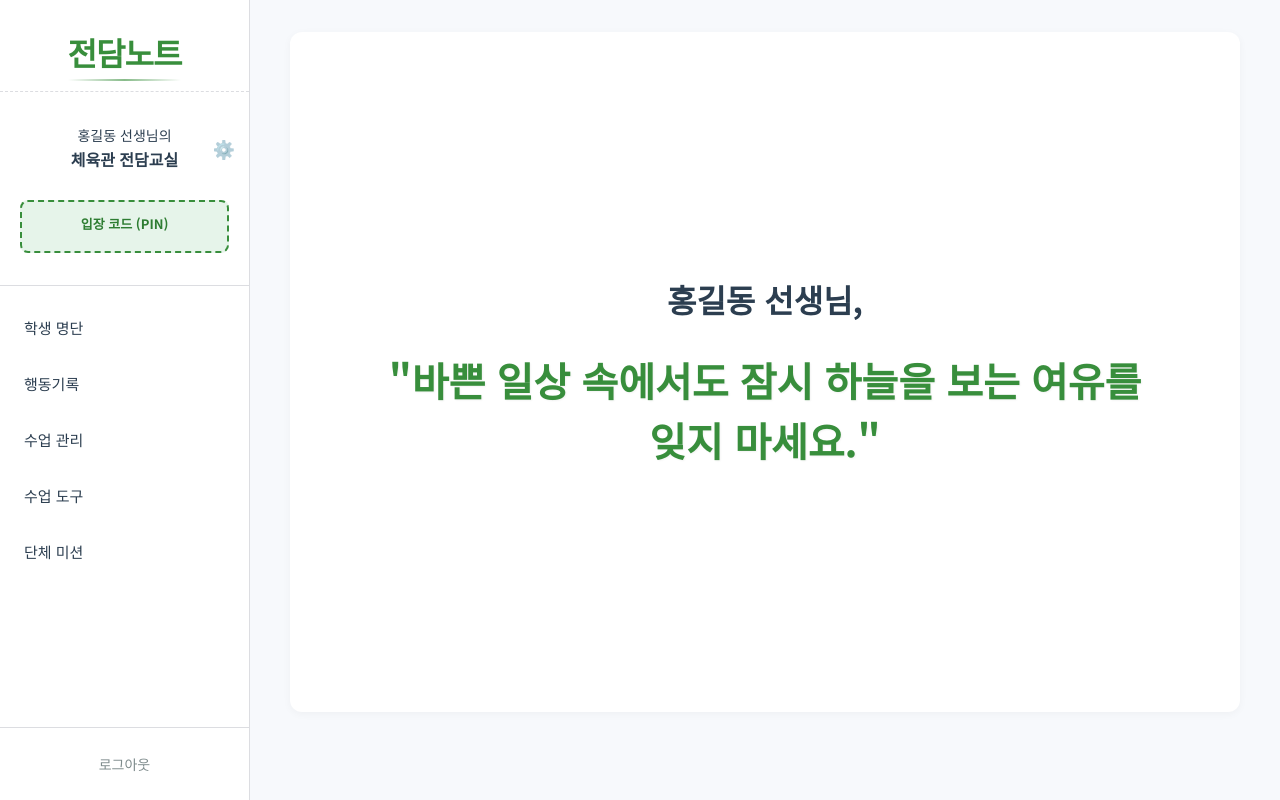
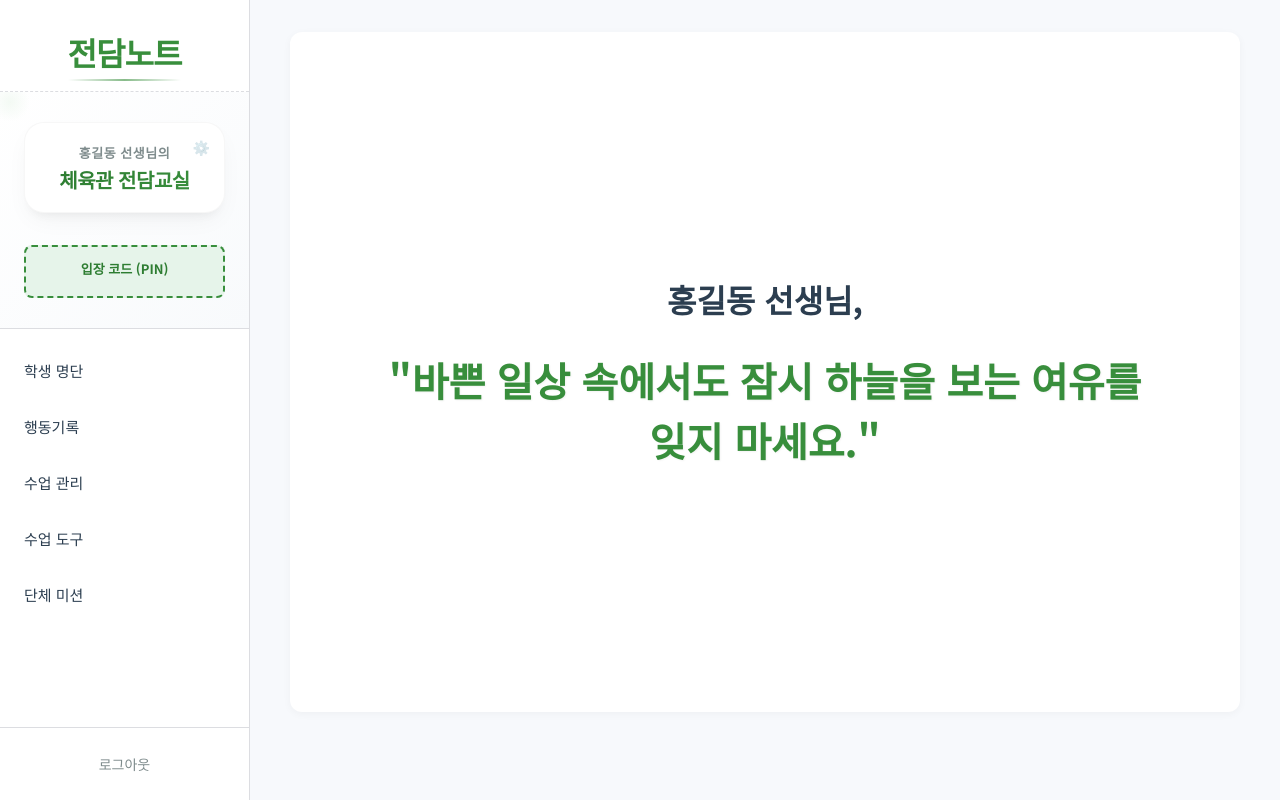
Before and after one commit to KOOthcr/Specialist-Note-for-CLASS, a React (Vite) app in the folder client/: page /main in a window 1280 px wide. Built offline with nearby package versions, Linux system fonts and the light colour scheme; no server answers; the database is empty; sample sign-in values are in the browser's storage; a web font is replaced by a local one.

Commit message:
Style: Redesign sidebar profile section for premium look

```diff
--- a/client/src/layouts/DashboardLayout.css
+++ b/client/src/layouts/DashboardLayout.css
@@ -71,20 +71,57 @@
   flex-direction: column;
   justify-content: center;
   align-items: center;
-  padding: 32px 20px;
-  gap: 8px;
+  padding: 30px 24px;
+  gap: 12px;
+  background: linear-gradient(135deg, #ffffff 0%, #f8fafc 100%);
+  position: relative;
+  overflow: hidden;
+}
+
+.profile-section::before {
+  content: '';
+  position: absolute;
+  top: -10px;
+  left: -10px;
+  width: 40px;
+  height: 40px;
+  background: radial-gradient(circle, var(--color-primary-bg) 0%, transparent 70%);
+  opacity: 0.5;
+  z-index: 0;
+}
+
+.profile-card {
+  width: 100%;
+  padding: 20px 16px;
+  background: white;
+  border-radius: 20px;
+  box-shadow: 0 10px 25px -5px rgba(0, 0, 0, 0.05), 0 8px 10px -6px rgba(0, 0, 0, 0.05);
+  border: 1px solid rgba(0, 0, 0, 0.03);
+  display: flex;
+  flex-direction: column;
+  align-items: center;
+  position: relative;
+  z-index: 1;
 }
 
 .profile-subtitle {
-  font-size: 14px;
-  color: var(--color-text-main);
-  font-weight: 500;
+  font-size: 13px;
+  color: var(--color-text-muted);
+  font-weight: 600;
+  margin-bottom: 4px;
+  letter-spacing: 0.5px;
+  text-transform: uppercase;
 }
 
 .profile-title {
-  font-size: 16px;
-  color: var(--color-text-main);
-  font-weight: 700;
+  font-size: 20px;
+  font-weight: 900;
+  letter-spacing: -0.5px;
+  background: linear-gradient(135deg, var(--color-primary-dark), var(--color-primary));
+  -webkit-background-clip: text;
+  -webkit-text-fill-color: transparent;
+  text-align: center;
+  line-height: 1.2;
 }
 
 .sidebar-nav {
--- a/client/src/layouts/DashboardLayout.jsx
+++ b/client/src/layouts/DashboardLayout.jsx
@@ -97,7 +97,7 @@ function DashboardLayout() {
         {/* 학급 선택 영역 */}
         {/* 사이드바 프로필 영역 */}
         <div className="sidebar-header profile-section">
-          <div style={{ position: 'relative', width: '100%', textAlign: 'center' }}>
+          <div className="profile-card">
             <div className="profile-subtitle">{teacherName} 선생님의</div>
             <div className="profile-title">{roomName} 전담교실</div>
             <button
@@ -106,14 +106,13 @@ function DashboardLayout() {
               title="정보 수정"
               style={{
                 position: 'absolute',
-                top: '50%',
-                right: '-10px',
-                transform: 'translateY(-50%)',
+                top: '10px',
+                right: '10px',
                 background: 'none',
                 border: 'none',
                 cursor: 'pointer',
-                fontSize: '18px',
-                opacity: 0.6,
+                fontSize: '14px',
+                opacity: 0.3,
                 padding: '4px'
               }}
             >
```
